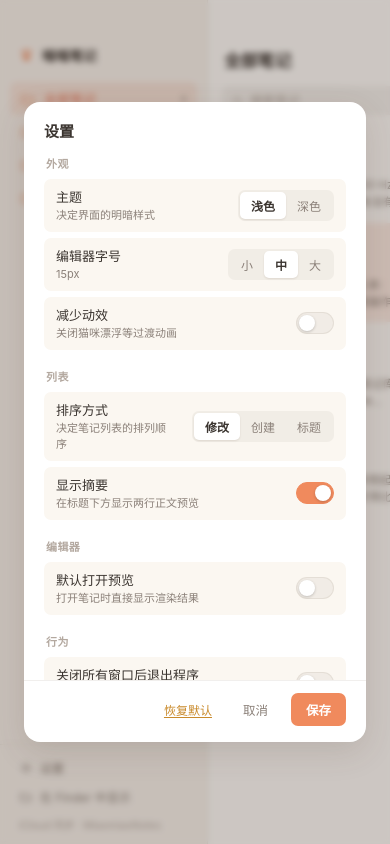
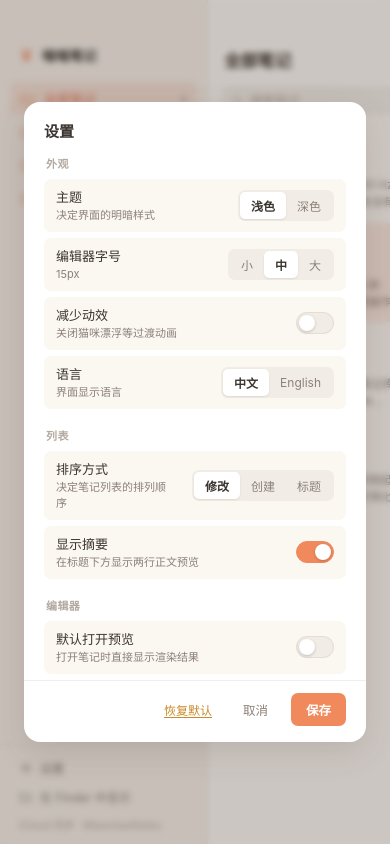
Before and after one commit to onblog/JustWrite, a website built with Vite: page src/index.html in a window 390 px wide. Both pictures are taken after a click on the button "设置". Built offline with nearby package versions, Linux system fonts and the light colour scheme; what markdown-it-attrs, markdown-it-task-lists, markdown-it-texmath would draw is missing.

Commit message:
feat(i18n): add Chinese and English interface with a language setting
- new src/i18n.js dictionary drives every visible string
- settings panel gets a Language row; the native menu is rebuilt on change
- dates, relative times and empty states follow the active language
- switch applies immediately after saving, no restart needed

```diff
--- a/electron/settings.cjs
+++ b/electron/settings.cjs
@@ -5,6 +5,8 @@ const path = require('node:path');
 const fs = require('node:fs');
 
 const DEFAULTS = {
+  /** 'zh' | 'en' */
+  language: 'zh',
   /** 'light' | 'dark' */
   theme: 'light',
   /** editor font size in px */
@@ -35,6 +37,7 @@ function sanitize(input) {
   const out = { ...DEFAULTS };
   if (!input || typeof input !== 'object') return out;
 
+  if (input.language === 'zh' || input.language === 'en') out.language = input.language;
   if (input.theme === 'light' || input.theme === 'dark') out.theme = input.theme;
 
   const size = Number(input.fontSize);
--- /dev/null
+++ b/src/i18n.js
@@ -0,0 +1,268 @@
+/**
+ * 界面文案字典。只有渲染进程使用；主进程的菜单有自己的一份精简字典。
+ * 新增文案时两边都要加，否则菜单会回落成中文。
+ */
+
+const messages = {
+  zh: {
+    'app.name': '喵喵笔记',
+    'list.all': '全部笔记',
+    'list.search': '搜索笔记',
+    'list.empty': '这里还没有笔记',
+    'list.noResults': '没有找到相关笔记',
+    'list.blank': '（空白笔记）',
+
+    'action.newNote': '新建笔记 (⌘N)',
+    'action.preview': '预览 (⌘E)',
+    'action.more': '更多操作',
+    'action.settings': '设置',
+    'action.reveal': '在 Finder 中显示',
+    'action.save': '保存',
+    'action.create': '创建',
+    'action.cancel': '取消',
+    'action.delete': '删除',
+    'action.rename': '重命名',
+
+    'empty.title': '喵～还没有笔记',
+    'empty.desc': '点右上角「＋」新建一条，或者把 .md 文件拖进 iCloud 文件夹',
+    'empty.cta': '新建第一条笔记',
+
+    'conflict.message': '检测到 iCloud 冲突副本，内容不会自动合并。',
+    'conflict.dismiss': '知道了',
+
+    'note.updated': '更新于 {time}',
+
+    'time.justNow': '刚刚',
+    'time.minutes': '{n} 分钟前',
+    'time.hours': '{n} 小时前',
+    'time.days': '{n} 天前',
+
+    'toast.loadFailed': '读取笔记失败',
+    'toast.openFailed': '打开失败',
+    'toast.saveFailed': '保存失败',
+    'toast.createFailed': '创建失败',
+    'toast.renameFailed': '重命名失败',
+    'toast.deleteFailed': '删除失败',
+    'toast.settingsSaved': '设置已保存',
+    'toast.settingsReset': '已恢复默认设置',
+    'toast.copied': '已复制',
+    'toast.inserted': '已插入',
+    'toast.replaced': '已替换选中内容',
+
+    'dialog.newNote.title': '新建笔记',
+    'dialog.newNote.placeholder': '给笔记起个名字',
+    'dialog.rename.title': '重命名笔记',
+    'dialog.delete.title': '删除笔记',
+    'dialog.delete.message': '确定删除「{name}」吗？',
+    'dialog.delete.detail': '笔记会被移到 .trash 目录，仍然可以手动找回。',
+    'dialog.confirm': '确定',
+
+    'settings.title': '设置',
+    'settings.appearance': '外观',
+    'settings.theme': '主题',
+    'settings.theme.desc': '决定界面的明暗样式',
+    'settings.theme.light': '浅色',
+    'settings.theme.dark': '深色',
+    'settings.fontSize': '编辑器字号',
+    'settings.fontSize.desc': '{size}px',
+    'settings.fontSize.small': '小',
+    'settings.fontSize.medium': '中',
+    'settings.fontSize.large': '大',
+    'time.date': '{m} 月 {d} 日',
+    'status.saved': '已保存',
+    'status.unsaved': '未保存',
+    'status.saving': '保存中…',
+    'status.saveFailed': '保存失败',
+    'status.ready': '就绪',
+    'settings.reduceMotion': '减少动效',
+    'settings.reduceMotion.desc': '关闭猫咪漂浮等过渡动画',
+
+    'settings.list': '列表',
+    'settings.sortBy': '排序方式',
+    'settings.sortBy.desc': '决定笔记列表的排列顺序',
+    'settings.sort.mtime': '修改',
+    'settings.sort.ctime': '创建',
+    'settings.sort.title': '标题',
+    'settings.showSnippet': '显示摘要',
+    'settings.showSnippet.desc': '在标题下方显示两行正文预览',
+
+    'settings.editor': '编辑器',
+    'settings.defaultPreview': '默认打开预览',
+    'settings.defaultPreview.desc': '打开笔记时直接显示渲染结果',
+
+    'settings.behavior': '行为',
+    'settings.quit': '关闭所有窗口后退出程序',
+    'settings.quit.desc': 'macOS 默认会在后台保留进程',
+    'settings.restore': '启动时恢复上次笔记',
+    'settings.restore.desc': '关闭后改为打开列表第一条',
+    'settings.autoSave': '自动保存延迟',
+    'settings.autoSave.desc': '{ms}ms',
+    'settings.autoSave.fast': '快',
+    'settings.autoSave.normal': '标准',
+    'settings.autoSave.slow': '慢',
+
+    'settings.language': '语言',
+    'settings.language.desc': '界面显示语言',
+    'settings.language.zh': '中文',
+    'settings.language.en': 'English',
+
+    'settings.reset': '恢复默认',
+    'settings.save': '保存',
+    'settings.cancel': '取消',
+
+    'sync.icloud': 'iCloud 同步 · {name}',
+    'sync.local': '未检测到 iCloud，使用本地目录',
+  },
+
+  en: {
+    'app.name': 'Miaomiao Notes',
+    'list.all': 'All Notes',
+    'list.search': 'Search notes',
+    'list.empty': 'No notes here yet',
+    'list.noResults': 'No matching notes',
+    'list.blank': '(Empty note)',
+
+    'action.newNote': 'New note (⌘N)',
+    'action.preview': 'Preview (⌘E)',
+    'action.more': 'More',
+    'action.settings': 'Settings',
+    'action.reveal': 'Show in Finder',
+    'action.save': 'Save',
+    'action.create': 'Create',
+    'action.cancel': 'Cancel',
+    'action.delete': 'Delete',
+    'action.rename': 'Rename',
+
+    'empty.title': 'Meow — no notes yet',
+    'empty.desc': 'Click + to create one, or drop .md files into your iCloud folder',
+    'empty.cta': 'Create your first note',
+
+    'conflict.message': 'iCloud conflict copies detected. Nothing is merged automatically.',
+    'conflict.dismiss': 'Got it',
+
+    'note.updated': 'Updated {time}',
+
+    'time.justNow': 'just now',
+    'time.minutes': '{n} min ago',
+    'time.hours': '{n} h ago',
+    'time.days': '{n} d ago',
+
+    'toast.loadFailed': 'Could not load notes',
+    'toast.openFailed': 'Could not open the note',
+    'toast.saveFailed': 'Could not save',
+    'toast.createFailed': 'Could not create the note',
+    'toast.renameFailed': 'Could not rename',
+    'toast.deleteFailed': 'Could not delete',
+    'toast.settingsSaved': 'Settings saved',
+    'toast.settingsReset': 'Settings reset to defaults',
+    'toast.copied': 'Copied',
+    'toast.inserted': 'Inserted',
+    'toast.replaced': 'Replaced the selection',
+
+    'dialog.newNote.title': 'New note',
+    'dialog.newNote.placeholder': 'Name your note',
+    'dialog.rename.title': 'Rename note',
+    'dialog.delete.title': 'Delete note',
+    'dialog.delete.message': 'Delete “{name}”?',
+    'dialog.delete.detail': 'The note moves to .trash and can still be recovered.',
+    'dialog.confirm': 'OK',
+
+    'settings.title': 'Settings',
+    'settings.appearance': 'Appearance',
+    'settings.theme': 'Theme',
+    'settings.theme.desc': 'Light or dark interface',
+    'settings.theme.light': 'Light',
+    'settings.theme.dark': 'Dark',
+    'settings.fontSize': 'Editor font size',
+    'settings.fontSize.desc': '{size}px',
+    'settings.fontSize.small': 'Small',
+    'settings.fontSize.medium': 'Medium',
+    'settings.fontSize.large': 'Large',
+    'time.date': '{m}/{d}',
+    'status.saved': 'Saved',
+    'status.unsaved': 'Unsaved',
+    'status.saving': 'Saving…',
+    'status.saveFailed': 'Save failed',
+    'status.ready': 'Ready',
+    'settings.reduceMotion': 'Reduce motion',
+    'settings.reduceMotion.desc': 'Disable the cat float and other transitions',
+
+    'settings.list': 'List',
+    'settings.sortBy': 'Sort by',
+    'settings.sortBy.desc': 'Order of the note list',
+    'settings.sort.mtime': 'Modified',
+    'settings.sort.ctime': 'Created',
+    'settings.sort.title': 'Title',
+    'settings.showSnippet': 'Show snippet',
+    'settings.showSnippet.desc': 'Two-line preview under each title',
+
+    'settings.editor': 'Editor',
+    'settings.defaultPreview': 'Open in preview',
+    'settings.defaultPreview.desc': 'Show the rendered note instead of the editor',
+
+    'settings.behavior': 'Behaviour',
+    'settings.quit': 'Quit when all windows close',
+    'settings.quit.desc': 'macOS keeps the app running by default',
+    'settings.restore': 'Reopen last note',
+    'settings.restore.desc': 'Otherwise open the first note in the list',
+    'settings.autoSave': 'Autosave delay',
+    'settings.autoSave.desc': '{ms}ms',
+    'settings.autoSave.fast': 'Fast',
+    'settings.autoSave.normal': 'Normal',
+    'settings.autoSave.slow': 'Slow',
+
+    'settings.language': 'Language',
+    'settings.language.desc': 'Interface language',
+    'settings.language.zh': '中文',
+    'settings.language.en': 'English',
+
+    'settings.reset': 'Reset',
+    'settings.save': 'Save',
+    'settings.cancel': 'Cancel',
+
+    'sync.icloud': 'iCloud · {name}',
+    'sync.local': 'iCloud unavailable — using a local folder',
+  },
+};
+
+let current = 'zh';
+
+export function setLanguage(lang) {
+  current = lang === 'en' ? 'en' : 'zh';
+  document.documentElement.lang = current === 'zh' ? 'zh-CN' : 'en';
+}
+
+export function getLanguage() {
+  return current;
+}
+
+export function isEnglish() {
+  return current === 'en';
+}
+
+/** Translate a key, with optional {placeholder} interpolation. */
+export function t(key, vars) {
+  let text = messages[current][key] ?? messages.zh[key] ?? key;
+  if (vars) {
+    for (const [name, value] of Object.entries(vars)) {
+      text = text.replaceAll(`{${name}}`, String(value));
+    }
+  }
+  return text;
+}
+
+/** Fill every element carrying a data-i18n* attribute. */
+export function applyI18n(root = document) {
+  for (const node of root.querySelectorAll('[data-i18n]')) {
+    if (node.dataset.i18n) node.textContent = t(node.dataset.i18n);
+  }
+  for (const node of root.querySelectorAll('[data-i18n-title]')) {
+    if (node.dataset.i18nTitle) node.title = t(node.dataset.i18nTitle);
+  }
+  for (const node of root.querySelectorAll('[data-i18n-placeholder]')) {
+    if (node.dataset.i18nPlaceholder) node.placeholder = t(node.dataset.i18nPlaceholder);
+  }
+  for (const node of root.querySelectorAll('[data-i18n-aria]')) {
+    if (node.dataset.i18nAria) node.setAttribute('aria-label', t(node.dataset.i18nAria));
+  }
+}
--- a/src/main.js
+++ b/src/main.js
@@ -3,6 +3,7 @@ import './styles/app.css';
 import { createEditor } from './editor.js';
 import { renderMarkdown } from './preview.js';
 import { createMockApi } from './mock-api.js';
+import { t, setLanguage, getLanguage, applyI18n } from './i18n.js';
 
 // In a plain browser (Vite dev without Electron) fall back to in-memory data
 // so the UI can be iterated on without the desktop shell.
@@ -15,6 +16,7 @@ const state = {
   folders: [],
   activeFolder: '',
   activeNote: null,
+  currentMtime: 0,
   query: '',
   dirty: false,
   saving: false,
@@ -65,19 +67,30 @@ function relativeTime(ms) {
   const hour = 60 * minute;
   const day = 24 * hour;
 
-  if (diff < minute) return '刚刚';
-  if (diff < hour) return `${Math.floor(diff / minute)} 分钟前`;
-  if (diff < day) return `${Math.floor(diff / hour)} 小时前`;
-  if (diff < 7 * day) return `${Math.floor(diff / day)} 天前`;
+  if (diff < minute) return t('time.justNow');
+  if (diff < hour) return t('time.minutes', { n: Math.floor(diff / minute) });
+  if (diff < day) return t('time.hours', { n: Math.floor(diff / hour) });
+  if (diff < 7 * day) return t('time.days', { n: Math.floor(diff / day) });
 
   const date = new Date(ms);
-  return `${date.getMonth() + 1} 月 ${date.getDate()} 日`;
+  return t('time.date', { m: date.getMonth() + 1, d: date.getDate() });
 }
 
 function formatDate(ms) {
   if (!ms) return '';
   const date = new Date(ms);
   const pad = (n) => String(n).padStart(2, '0');
+
+  if (getLanguage() === 'en') {
+    return date.toLocaleString('en-US', {
+      year: 'numeric',
+      month: 'short',
+      day: 'numeric',
+      hour: '2-digit',
+      minute: '2-digit',
+    });
+  }
+
   return `${date.getFullYear()}/${pad(date.getMonth() + 1)}/${pad(date.getDate())} ${pad(
     date.getHours(),
   )}:${pad(date.getMinutes())}`;
@@ -94,7 +107,7 @@ function folderOf(path) {
 
 /* ---------------------------------------------------------------- modal */
 
-function askInput({ title, value = '', placeholder = '', confirmLabel = '确定' }) {
+function askInput({ title, value = '', placeholder = '', confirmLabel = t('dialog.confirm') }) {
   return new Promise((resolve) => {
     const backdrop = document.createElement('div');
     backdrop.className = 'modal-backdrop';
@@ -158,7 +171,7 @@ function collectFolders() {
 
 function renderFolders() {
   state.folders = collectFolders();
-  const items = [{ name: '全部笔记', path: '' }, ...state.folders.map((path) => ({ name: path, path }))];
+  const items = [{ name: t('list.all'), path: '' }, ...state.folders.map((path) => ({ name: path, path }))];
 
   el.folderNav.replaceChildren();
   for (const item of items) {
@@ -185,6 +198,7 @@ function renderFolders() {
       state.activeFolder = item.path;
       renderFolders();
       renderNotes();
+      el.notesTitle.textContent = item.path ? item.path.split('/').pop() : t('list.all');
     });
     el.folderNav.appendChild(button);
   }
@@ -228,7 +242,7 @@ function renderNotes() {
   if (!notes.length) {
     const empty = document.createElement('li');
     empty.className = 'list-empty';
-    empty.textContent = state.query ? '没有找到相关笔记' : '这里还没有笔记';
+    empty.textContent = state.query ? t('list.noResults') : t('list.empty');
     el.noteList.appendChild(empty);
     return;
   }
@@ -259,7 +273,7 @@ function renderNotes() {
 
     const snippet = document.createElement('div');
     snippet.className = 'note-item__snippet';
-    snippet.textContent = note.snippet || '（空白笔记）';
+    snippet.textContent = note.snippet || t('list.blank');
 
     button.append(title, meta, snippet);
     button.addEventListener('click', () => openNote(note.path));
@@ -272,12 +286,20 @@ function renderNotes() {
   }
 }
 
+function updateSyncHint() {
+  if (!state.vault) return;
+  const name = state.vault.path.split('/').pop();
+  el.syncHint.textContent = state.vault.available
+    ? t('sync.icloud', { name })
+    : t('sync.local');
+}
+
 /* ---------------------------------------------------------------- load */
 
 async function refresh() {
   const result = await api.notes.list();
   if (!result.ok) {
-    toast(result.error || '读取笔记失败', true);
+    toast(result.error || t('toast.loadFailed'), true);
     return;
   }
   state.notes = result.data;
@@ -291,11 +313,12 @@ async function openNote(path) {
 
   const result = await api.notes.read(path);
   if (!result.ok) {
-    toast(result.error || '打开失败', true);
+    toast(result.error || t('toast.openFailed'), true);
     return;
   }
 
   state.activeNote = path;
+  state.currentMtime = result.data.mtime;
   state.dirty = false;
   try {
     localStorage.setItem('miaomiao:last-note', path);
@@ -307,7 +330,7 @@ async function openNote(path) {
   el.contentHeader.hidden = false;
   el.emptyState.hidden = true;
   el.titleInput.value = stemOf(path.split('/').pop());
-  el.contentDate.textContent = `更新于 ${formatDate(result.data.mtime)}`;
+  el.contentDate.textContent = t('note.updated', { time: formatDate(result.data.mtime) });
   const wantPreview = Boolean(state?.settings?.defaultPreview);
   if (wantPreview) {
     el.previewHost.innerHTML = renderMarkdown(result.data.content);
@@ -358,11 +381,12 @@ async function save() {
   state.saving = false;
 
   if (!result.ok) {
-    toast(result.error || '保存失败', true);
+    toast(result.error || t('toast.saveFailed'), true);
     return;
   }
 
   state.dirty = false;
+  state.currentMtime = Date.now();
   const local = state.notes.find((note) => note.path === target);
   if (local) {
     local.mtime = Date.now();
@@ -387,9 +411,9 @@ async function flushSave() {
 }
 
 function showConflict(names) {
-  el.conflictBanner.querySelector('span').textContent = `检测到 iCloud 冲突副本：${names.join(
-    '、',
-  )}。内容不会自动合并，请手动处理。`;
+  el.conflictBanner.querySelector('span').textContent = `${t('conflict.message')} ${names.join(
+    ', ',
+  )}`;
   el.conflictBanner.hidden = false;
 }
 
@@ -398,10 +422,10 @@ function showConflict(names) {
 async function createNote() {
   const folder = state.activeFolder;
   const name = await askInput({
-    title: '新建笔记',
-    placeholder: '给笔记起个名字',
+    title: t('dialog.newNote.title'),
+    placeholder: t('dialog.newNote.placeholder'),
     value: '',
-    confirmLabel: '创建',
+    confirmLabel: t('action.create'),
   });
   if (!name) return;
 
@@ -411,7 +435,7 @@ async function createNote() {
   const path = folder ? `${folder}/${safe}.md` : `${safe}.md`;
   const result = await api.notes.create(path, `# ${safe}\n\n`);
   if (!result.ok) {
-    toast(result.error || '创建失败', true);
+    toast(result.error || t('toast.createFailed'), true);
     return;
   }
 
@@ -422,7 +446,7 @@ async function createNote() {
 async function renameActive() {
   if (!state.activeNote) return;
   const current = stemOf(state.activeNote.split('/').pop());
-  const next = await askInput({ title: '重命名笔记', value: current, confirmLabel: '重命名' });
+  const next = await askInput({ title: t('dialog.rename.title'), value: current, confirmLabel: t('action.rename') });
   if (!next || next === current) return;
 
   const safe = next.replace(/[\\/:*?"<>|]/g, '').trim();
@@ -432,7 +456,7 @@ async function renameActive() {
   const target = folder ? `${folder}/${safe}.md` : `${safe}.md`;
   const result = await api.notes.rename(state.activeNote, target);
   if (!result.ok) {
-    toast(result.error || '重命名失败', true);
+    toast(result.error || t('toast.renameFailed'), true);
     return;
   }
 
@@ -445,16 +469,16 @@ async function renameActive() {
 async function deleteNote(path = state.activeNote) {
   if (!path) return;
   const confirmed = await api.dialog.confirm({
-    title: '删除笔记',
-    message: `确定删除「${stemOf(path.split('/').pop())}」吗？`,
-    detail: '笔记会被移到 .trash 目录，仍然可以手动找回。',
-    confirmLabel: '删除',
+    title: t('dialog.delete.title'),
+    message: t('dialog.delete.message', { name: stemOf(path.split('/').pop()) }),
+    detail: t('dialog.delete.detail'),
+    confirmLabel: t('action.delete'),
   });
   if (!confirmed) return;
 
   const result = await api.notes.remove(path);
   if (!result.ok) {
-    toast(result.error || '删除失败', true);
+    toast(result.error || t('toast.deleteFailed'), true);
     return;
   }
 
@@ -506,8 +530,25 @@ function applySettings(next) {
   document.documentElement.style.setProperty('--editor-font-size', `${next.fontSize}px`);
   document.body.classList.toggle('reduce-motion', Boolean(next.reduceMotion));
 
-  // 让列表立即反映排序与摘要设置，而不是等下次刷新
-  if (el.noteList && state.notes.length) renderNotes();
+  if (next.language) setLanguage(next.language);
+  applyI18n();
+  updateSyncHint();
+
+  // 让列表与文件夹栏立即反映排序、摘要和语言设置
+  if (el.noteList && state.notes.length) {
+    renderFolders();
+    renderNotes();
+  }
+
+  if (el.notesTitle) {
+    el.notesTitle.textContent = state.activeFolder
+      ? state.activeFolder.split('/').pop()
+      : t('list.all');
+  }
+
+  if (state.activeNote && state.currentMtime) {
+    el.contentDate.textContent = t('note.updated', { time: formatDate(state.currentMtime) });
+  }
 }
 
 function openSettings() {
@@ -519,108 +560,118 @@ function openSettings() {
   backdrop.innerHTML = `
     <div class="settings" role="dialog" aria-modal="true">
       <header class="settings__head">
-        <h2 class="settings__title">设置</h2>
+        <h2 class="settings__title">${t('settings.title')}</h2>
       </header>
       <div class="settings__body">
         <section class="settings__group">
-          <p class="settings__group-title">外观</p>
+          <p class="settings__group-title">${t('settings.appearance')}</p>
           <div class="settings__row">
             <div class="settings__label">
-              <strong>主题</strong>
-              <span>决定界面的明暗样式</span>
+              <strong>${t('settings.theme')}</strong>
+              <span>${t('settings.theme.desc')}</span>
             </div>
             <div class="segmented" data-key="theme">
-              <button type="button" data-value="light">浅色</button>
-              <button type="button" data-value="dark">深色</button>
+              <button type="button" data-value="light">${t('settings.theme.light')}</button>
+              <button type="button" data-value="dark">${t('settings.theme.dark')}</button>
             </div>
           </div>
           <div class="settings__row">
             <div class="settings__label">
-              <strong>编辑器字号</strong>
+              <strong>${t('settings.fontSize')}</strong>
               <span class="js-size-label"></span>
             </div>
             <div class="segmented" data-key="fontSize">
-              <button type="button" data-value="13">小</button>
-              <button type="button" data-value="15">中</button>
-              <button type="button" data-value="17">大</button>
+              <button type="button" data-value="13">${t('settings.fontSize.small')}</button>
+              <button type="button" data-value="15">${t('settings.fontSize.medium')}</button>
+              <button type="button" data-value="17">${t('settings.fontSize.large')}</button>
             </div>
           </div>
           <div class="settings__row">
             <div class="settings__label">
-              <strong>减少动效</strong>
-              <span>关闭猫咪漂浮等过渡动画</span>
+              <strong>${t('settings.reduceMotion')}</strong>
+              <span>${t('settings.reduceMotion.desc')}</span>
             </div>
             <button class="switch" type="button" role="switch" data-key="reduceMotion"></button>
+          </div>
+          <div class="settings__row">
+            <div class="settings__label">
+              <strong>${t('settings.language')}</strong>
+              <span>${t('settings.language.desc')}</span>
+            </div>
+            <div class="segmented" data-key="language">
+              <button type="button" data-value="zh">${t('settings.language.zh')}</button>
+              <button type="button" data-value="en">${t('settings.language.en')}</button>
+            </div>
           </div>
         </section>
 
         <section class="settings__group">
-          <p class="settings__group-title">列表</p>
+          <p class="settings__group-title">${t('settings.list')}</p>
           <div class="settings__row">
             <div class="settings__label">
-              <strong>排序方式</strong>
-              <span>决定笔记列表的排列顺序</span>
+              <strong>${t('settings.sortBy')}</strong>
+              <span>${t('settings.sortBy.desc')}</span>
             </div>
             <div class="segmented" data-key="sortBy">
-              <button type="button" data-value="mtime">修改</button>
-              <button type="button" data-value="ctime">创建</button>
-              <button type="button" data-value="title">标题</button>
+              <button type="button" data-value="mtime">${t('settings.sort.mtime')}</button>
+              <button type="button" data-value="ctime">${t('settings.sort.ctime')}</button>
+              <button type="button" data-value="title">${t('settings.sort.title')}</button>
             </div>
           </div>
           <div class="settings__row">
             <div class="settings__label">
-              <strong>显示摘要</strong>
-              <span>在标题下方显示两行正文预览</span>
+              <strong>${t('settings.showSnippet')}</strong>
+              <span>${t('settings.showSnippet.desc')}</span>
             </div>
             <button class="switch" type="button" role="switch" data-key="showSnippet"></button>
           </div>
         </section>
 
         <section class="settings__group">
-          <p class="settings__group-title">编辑器</p>
+          <p class="settings__group-title">${t('settings.editor')}</p>
           <div class="settings__row">
             <div class="settings__label">
-              <strong>默认打开预览</strong>
-              <span>打开笔记时直接显示渲染结果</span>
+              <strong>${t('settings.defaultPreview')}</strong>
+              <span>${t('settings.defaultPreview.desc')}</span>
             </div>
             <button class="switch" type="button" role="switch" data-key="defaultPreview"></button>
           </div>
         </section>
 
         <section class="settings__group">
-          <p class="settings__group-title">行为</p>
+          <p class="settings__group-title">${t('settings.behavior')}</p>
           <div class="settings__row">
             <div class="settings__label">
-              <strong>关闭所有窗口后退出程序</strong>
-              <span>macOS 默认会在后台保留进程</span>
+              <strong>${t('settings.quit')}</strong>
+              <span>${t('settings.quit.desc')}</span>
             </div>
             <button class="switch" type="button" role="switch" data-key="quitOnAllWindowsClosed"></button>
           </div>
           <div class="settings__row">
             <div class="settings__label">
-              <strong>启动时恢复上次笔记</strong>
-              <span>关闭后改为打开列表第一条</span>
+              <strong>${t('settings.restore')}</strong>
+              <span>${t('settings.restore.desc')}</span>
             </div>
             <button class="switch" type="button" role="switch" data-key="restoreLastNote"></button>
           </div>
           <div class="settings__row">
             <div class="settings__label">
-              <strong>自动保存延迟</strong>
+              <strong>${t('settings.autoSave')}</strong>
               <span class="js-delay-label"></span>
             </div>
             <div class="segmented" data-key="autoSaveDelay">
-              <button type="button" data-value="300">快</button>
-              <button type="button" data-value="700">标准</button>
-              <button type="button" data-value="1500">慢</button>
+              <button type="button" data-value="300">${t('settings.autoSave.fast')}</button>
+              <button type="button" data-value="700">${t('settings.autoSave.normal')}</button>
+              <button type="button" data-value="1500">${t('settings.autoSave.slow')}</button>
             </div>
           </div>
         </section>
       </div>
       <footer class="settings__foot">
-        <button class="link-button" type="button" id="settings-reset">恢复默认</button>
+        <button class="link-button" type="button" id="settings-reset">${t('settings.reset')}</button>
         <div class="settings__actions">
-          <button class="modal__cancel" type="button" id="settings-cancel">取消</button>
-          <button class="modal__confirm" type="button" id="settings-save">保存</button>
+          <button class="modal__cancel" type="button" id="settings-cancel">${t('settings.cancel')}</button>
+          <button class="modal__confirm" type="button" id="settings-save">${t('settings.save')}</button>
         </div>
       </footer>
     </div>`;
@@ -759,9 +810,7 @@ async function boot() {
   const info = await api.vault.info();
   if (info.ok) {
     state.vault = info.data;
-    el.syncHint.textContent = info.data.available
-      ? `iCloud 同步 · ${info.data.path.split('/').pop()}`
-      : '未检测到 iCloud，使用本地目录';
+    updateSyncHint();
     el.syncHint.title = info.data.path;
   }
 
--- a/src/mock-api.js
+++ b/src/mock-api.js
@@ -97,6 +97,7 @@ function buildList(store) {
 }
 
 const defaults = {
+  language: 'zh',
   theme: 'light',
   fontSize: 15,
   autoSaveDelay: 700,
```
Also changed, not shown: electron/main.cjs (+106 -30 lines), src/index.html (+11 -11 lines).
